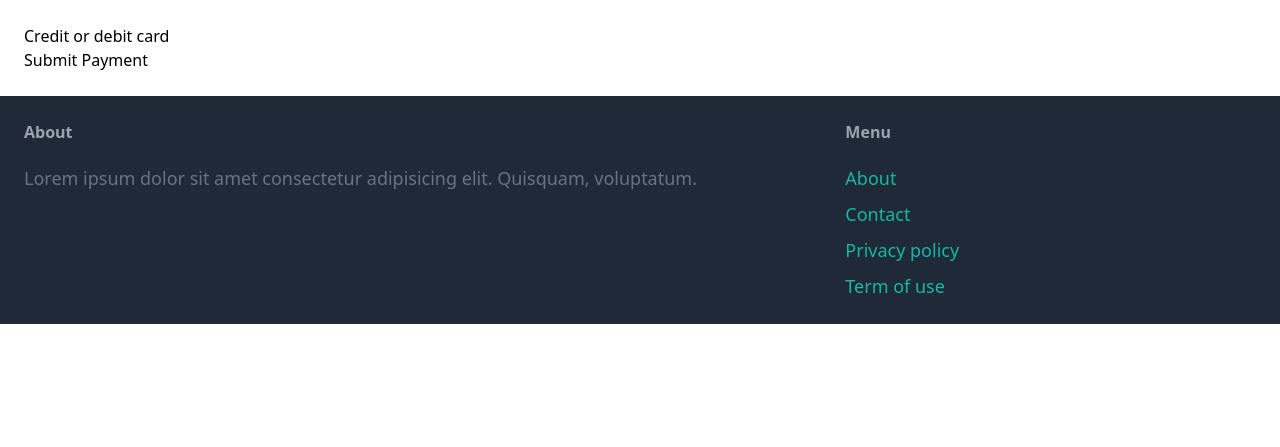
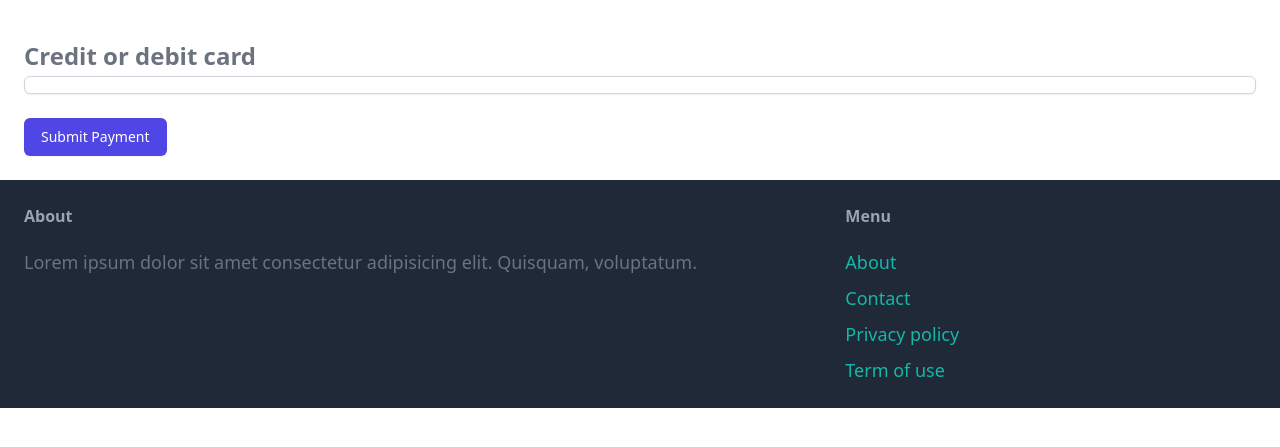
Before and after one commit to zczqas/Online-Marketplace, a Django app: page /items/account/?item_id=1 in a window 1280 px wide. Shown: the part 81-528 px from the top of the page. Run offline with Django 4.2, Linux system fonts and the light colour scheme; a user stored in the database is signed in; tables that the repository leaves empty hold one stand-in row (values such as "Sample post"); some libraries are stand-ins or nearby versions.

Commit message:
payment css

```diff
--- a/myprojekt/item/templates/item/account_form.html
+++ b/myprojekt/item/templates/item/account_form.html
@@ -5,22 +5,21 @@
 {% endblock %}
 
 {% block content %}
-<form action="#" method="POST" id="payment-form">
+<form action="#" method="POST" id="payment-form" class="space-y-4">
     {% csrf_token %}
     <input type="hidden" name="item_id" value="{{ item.id }}">
     <div class="form-row">
-        <label for="card-element">
+        <label for="card-element" class="block text-2xl font-semibold text-gray-500">
         Credit or debit card
         </label>
-        <div id="card-element">
+        <div id="card-element" class="mt-1 block w-full py-2 px-3 border border-gray-300 bg-white rounded-md shadow-sm focus:outline-none focus:ring-indigo-500 focus:border-indigo-500 sm:text-sm">
         <!-- A Stripe Element will be inserted here. -->
         </div>
 
-        <!-- Used to display form errors. -->
-        <div id="card-errors" role="alert"></div>
+        <div id="card-errors" role="alert" class="mt-2 text-sm text-red-600"></div>
     </div>
 
-    <button type="submit">Submit Payment</button>
+    <button type="submit" class="py-2 px-4 border border-transparent shadow-sm text-sm font-medium rounded-md text-white bg-indigo-600 hover:bg-indigo-700 focus:outline-none focus:ring-2 focus:ring-offset-2 focus:ring-indigo-500">Submit Payment</button>
 </form>
 
 <script src="https://js.stripe.com/v3/"></script>
@@ -28,13 +27,26 @@
 var stripe = Stripe("{{ stripe_public_key }}");
 var elements = stripe.elements();
 
-// Create an instance of the card Element.
-var card = elements.create('card');
+var style = {
+  base: {
+    color: '#32325d',
+    fontFamily: '"Helvetica Neue", Helvetica, sans-serif',
+    fontSmoothing: 'antialiased',
+    fontSize: '16px',
+    '::placeholder': {
+      color: '#aab7c4'
+    }
+  },
+  invalid: {
+    color: '#fa755a',
+    iconColor: '#fa755a'
+  }
+};
 
-// Add an instance of the card Element into the `card-element` <div>.
+var card = elements.create('card', {style: style});
+
 card.mount('#card-element');
 
-// Handle real-time validation errors from the card Element.
 card.addEventListener('change', function(event) {
   var displayError = document.getElementById('card-errors');
   if (event.error) {
@@ -44,25 +56,21 @@ card.addEventListener('change', function(event) {
   }
 });
 
-// Handle form submission.
 var form = document.getElementById('payment-form');
 form.addEventListener('submit', function(event) {
   event.preventDefault();
 
   stripe.createToken(card).then(function(result) {
     if (result.error) {
-      // Inform the user if there was an error.
       var errorElement = document.getElementById('card-errors');
       errorElement.textContent = result.error.message;
     } else {
-      // Send the token to your server.
       stripeTokenHandler(result.token);
     }
   });
 });
 
 function stripeTokenHandler(token) {
-  // Insert the token ID into the form so it gets submitted to the server
   var form = document.getElementById('payment-form');
   var hiddenInput = document.createElement('input');
   hiddenInput.setAttribute('type', 'hidden');
@@ -70,7 +78,6 @@ function stripeTokenHandler(token) {
   hiddenInput.setAttribute('value', token.id);
   form.appendChild(hiddenInput);
 
-  // Submit the form
   form.submit();
 }
 </script>
```
